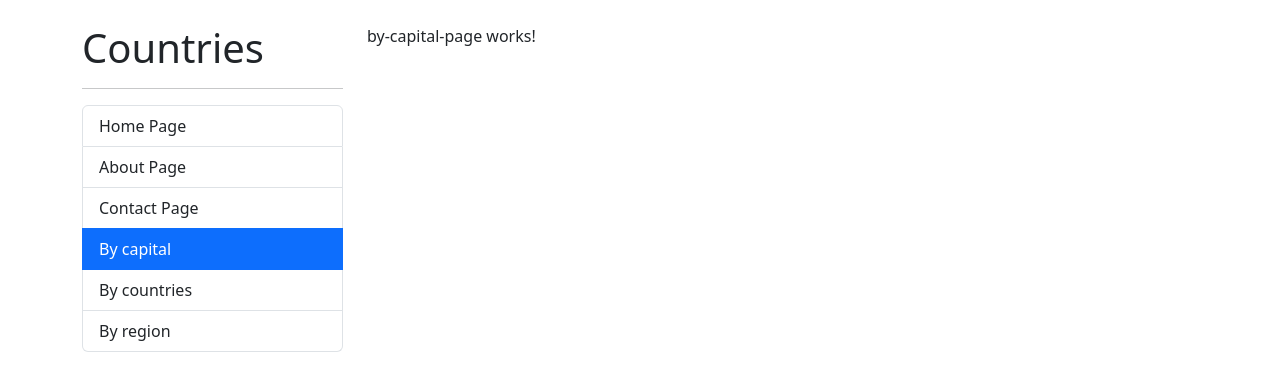
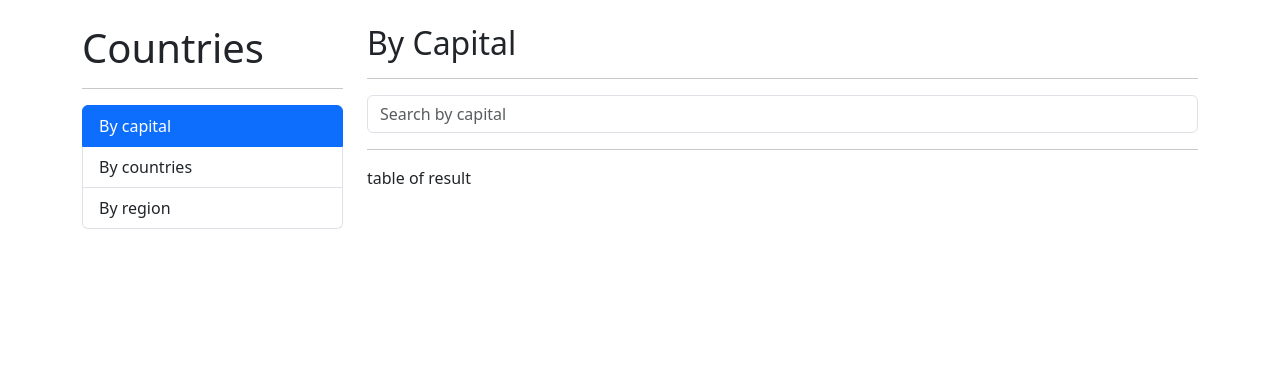
Before and after one commit to jjreina/angular-country-app, an Angular app: page /countries/by-capital in a window 1280 px wide. Shown: the top 390 px of the page. Built offline with nearby package versions, Linux system fonts and the light colour scheme.

Commit message:
Update routing for countries module and sidebar navigation

```diff
--- a/src/app/app-routing.module.ts
+++ b/src/app/app-routing.module.ts
@@ -5,7 +5,7 @@
 import { ContactPageComponent } from './shared/pages/contact-page/contact-page.component';
 
 const routes: Routes = [
-  { path: '', component: HomePageComponent },
+  // { path: '', component: HomePageComponent },
   { path: 'about', component: AboutPageComponent },
   { path: 'contact', component: ContactPageComponent },
   {
@@ -13,7 +13,7 @@
     loadChildren: () =>
       import('./countries/countries.module').then((m) => m.CountriesModule),
   },
-  { path: '**', redirectTo: '' },
+  { path: '**', redirectTo: '/countries' },
 ];
 
 @NgModule({
--- a/src/app/countries/countries-routing.module.ts
+++ b/src/app/countries/countries-routing.module.ts
@@ -22,10 +22,10 @@
     path: 'by/:id',
     component: CountryPageComponent,
   },
+  { path: '**', redirectTo: 'by-capital' },
 ];
 
 @NgModule({
   imports: [RouterModule.forChild(routes)],
-  exports: [RouterModule],
 })
 export class CountriesRoutingModule {}
--- a/src/app/countries/countries.module.ts
+++ b/src/app/countries/countries.module.ts
@@ -5,6 +5,7 @@
 import { ByRegionPageComponent } from './pages/by-region-page/by-region-page.component';
 import { CountryPageComponent } from './pages/country-page/country-page.component';
 import { CountriesRoutingModule } from './countries-routing.module';
+import { SharedModule } from '../shared/shared.module';
 
 @NgModule({
   declarations: [
@@ -13,6 +14,6 @@
     ByRegionPageComponent,
     CountryPageComponent,
   ],
-  imports: [CommonModule, CountriesRoutingModule],
+  imports: [CommonModule, CountriesRoutingModule, SharedModule],
 })
 export class CountriesModule {}
--- a/src/app/countries/pages/by-capital-page/by-capital-page.component.html
+++ b/src/app/countries/pages/by-capital-page/by-capital-page.component.html
@@ -1 +1,13 @@
-<p>by-capital-page works!</p>
+<h2>By Capital</h2>
+<hr />
+
+<div class="row">
+  <div class="col">
+    <!-- SearchBox -->
+    <shared-search-box placeholder="Search by capital"></shared-search-box>
+  </div>
+</div>
+<hr />
+<div class="row">
+  <div class="col">table of result</div>
+</div>
--- a/src/app/countries/pages/by-capital-page/by-capital-page.component.ts
+++ b/src/app/countries/pages/by-capital-page/by-capital-page.component.ts
@@ -3,8 +3,6 @@
 @Component({
   selector: 'app-by-capital-page',
   templateUrl: './by-capital-page.component.html',
-  styles: ``
+  styles: ``,
 })
-export class ByCapitalPageComponent {
-
-}
+export class ByCapitalPageComponent {}
--- /dev/null
+++ b/src/app/shared/components/search-box/search-box.component.html
@@ -0,0 +1 @@
+<input type="text" [placeholder]="placeholder" class="form-control" />
--- /dev/null
+++ b/src/app/shared/components/search-box/search-box.component.ts
@@ -0,0 +1,11 @@
+import { Component, Input } from '@angular/core';
+
+@Component({
+  selector: 'shared-search-box',
+  templateUrl: './search-box.component.html',
+  styles: ``,
+})
+export class SearchBoxComponent {
+  @Input()
+  public placeholder: string = '';
+}
--- a/src/app/shared/components/sidebar/sidebar.component.html
+++ b/src/app/shared/components/sidebar/sidebar.component.html
@@ -1,7 +1,7 @@
 <h1>Countries</h1>
 <hr />
 <ul class="list-group">
-  <li
+  <!-- <li
     [routerLink]="''"
     routerLinkActive="active"
     [routerLinkActiveOptions]="{ exact: true }"
@@ -18,7 +18,7 @@
     class="list-group-item"
   >
     Contact Page
-  </li>
+  </li> -->
   <li
     [routerLink]="'countries/by-capital'"
     routerLinkActive="active"
--- a/src/app/shared/shared.module.ts
+++ b/src/app/shared/shared.module.ts
@@ -4,6 +4,7 @@
 import { SidebarComponent } from './components/sidebar/sidebar.component';
 import { RouterModule } from '@angular/router';
 import { ContactPageComponent } from './pages/contact-page/contact-page.component';
+import { SearchBoxComponent } from './components/search-box/search-box.component';
 
 @NgModule({
   declarations: [
@@ -11,6 +12,7 @@
     AboutPageComponent,
     SidebarComponent,
     ContactPageComponent,
+    SearchBoxComponent,
   ],
   imports: [RouterModule],
   exports: [
@@ -18,6 +20,7 @@
     AboutPageComponent,
     SidebarComponent,
     ContactPageComponent,
+    SearchBoxComponent,
   ],
 })
 export class SharedModule {}
```
